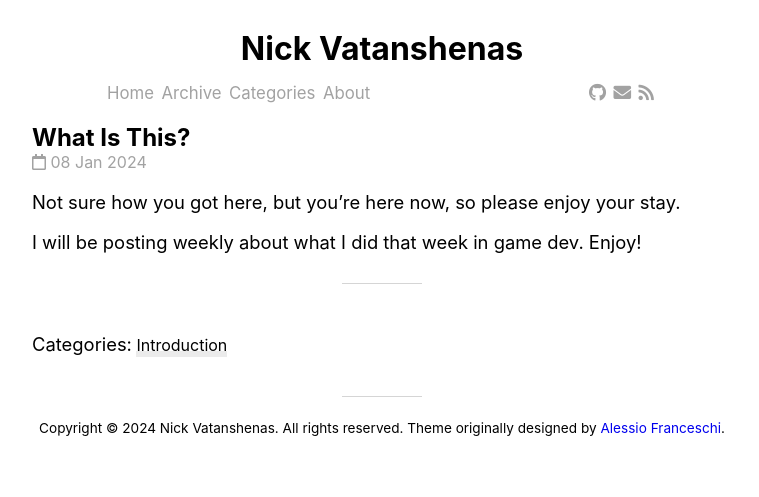
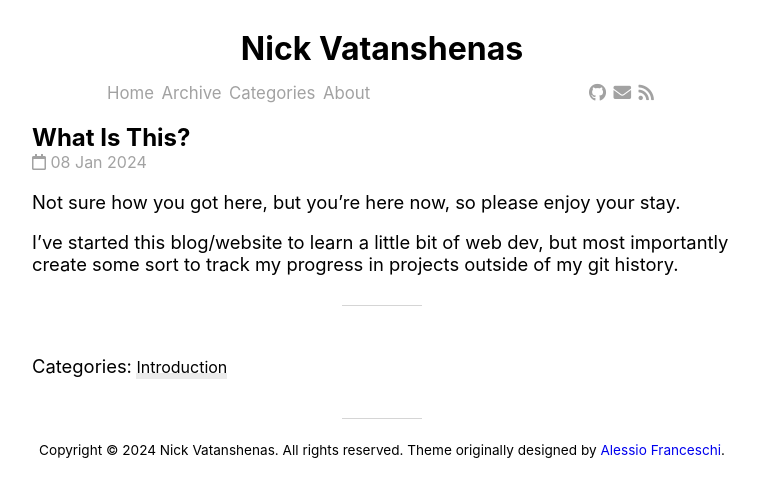
Before and after one commit to 0megq/blog, a Jekyll site: the page built from _posts/2024-01-08-what-is-this.md, in a window 1280 px wide. Shown: the top 497 px of the page, without its empty margins (258-1017 px from the left). Built offline with Jekyll 4.4.1, drawn with Linux system fonts in a browser that asks for light colours; nearby versions of some CDN libraries; comment, search, counter and statistics services are not loaded.

Commit message:
some changes to the what is this post

```diff
--- a/_posts/2024-01-08-what-is-this.md
+++ b/_posts/2024-01-08-what-is-this.md
@@ -2,11 +2,11 @@
 title: What Is This?
 layout: post
 categories: [Introduction]
+tags: [introduction]
 image: /assets/img/airplane.jpg
-#gif: mygif
 description: "What is this website?"
 customexcerpt: "Not sure how you got here, but you're here now."
 ---
 Not sure how you got here, but you're here now, so please enjoy your stay.
 
-I will be posting weekly about what I did that week in game dev. Enjoy!
+I've started this blog/website to learn a little bit of web dev, but most importantly create some sort to track my progress in projects outside of my git history.
```
